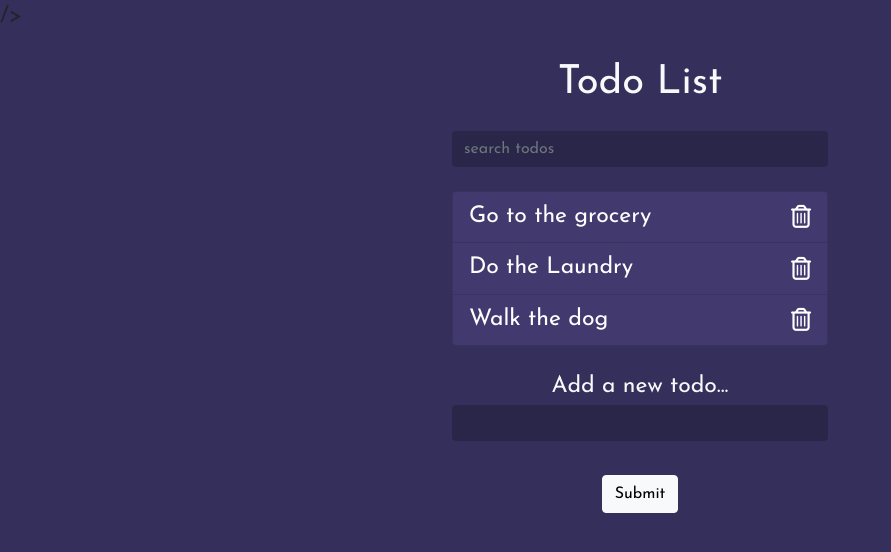
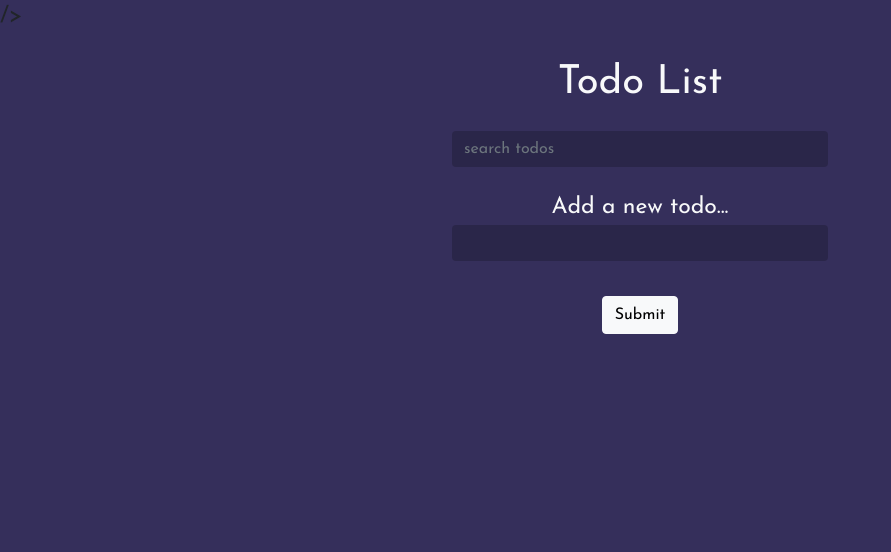
Before and after one commit to antonzhuraliou/to_do_list, a Django app: template tasks/templates/tasks/base.html in a window 1280 px wide. Shown: the top 552 px of the page, without its empty margins (0-891 px from the left). Run offline with Django 5.2, Linux system fonts and the light colour scheme; the template is opened without the code that fills it, so the values that code supplies are empty; some libraries are stand-ins or nearby versions.

Commit message:
Add block for current tasks

```diff
--- a/tasks/templates/tasks/base.html
+++ b/tasks/templates/tasks/base.html
@@ -1,3 +1,5 @@
+
+
 <!DOCTYPE html>
 {% load static %}
 <html lang="en">
@@ -39,28 +41,10 @@
         </form>
       </header>
 
-      <ul class="list-group todos mx-auto text-light delete">
-        <li
-          class="list-group-item d-flex justify-content-between align-items-center"
-        >
-          <span>Go to the grocery</span>
-          <i class="far fa-trash-alt delete"></i>
-        </li>
 
-        <li
-          class="list-group-item d-flex justify-content-between align-items-center"
-        >
-          <span>Do the Laundry</span>
-          <i class="far fa-trash-alt delete"></i>
-        </li>
+      {% block cur_tasks %}
 
-        <li
-          class="list-group-item d-flex justify-content-between align-items-center"
-        >
-          <span>Walk the dog</span>
-          <i class="far fa-trash-alt delete"></i>
-        </li>
-      </ul>
+      {% endblock %}
 
       <form class="add text-center my-4">
         <label class="text-light">Add a new todo...</label>
```
